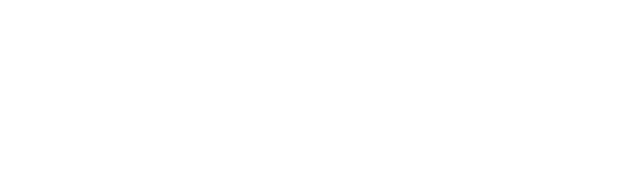
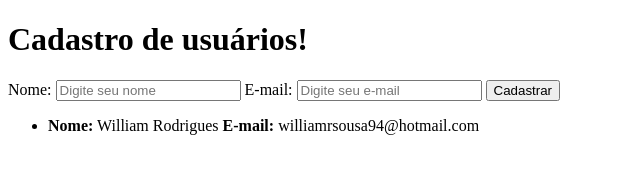
Before and after one commit to willrsousa94/crud-crud-ebac, a plain HTML site: page index.html in a window 1280 px wide. Shown: the whole page, without its empty margins (0-640 px from the left). Drawn offline with Linux system fonts and the light colour scheme.

Commit message:
Form and list structre done

```diff
--- a/index.html
+++ b/index.html
@@ -5,5 +5,24 @@
     <meta name="viewport" content="width=device-width, initial-scale=1.0" />
     <title>Exercício CRUD EBAC</title>
   </head>
-  <body></body>
+  <body>
+    <main>
+      <header>
+        <h1>Cadastro de usuários!</h1>
+      </header>
+      <form>
+        <label for="name">Nome:</label>
+        <input type="text" placeholder="Digite seu nome" name="name" />
+        <label for="email">E-mail:</label>
+        <input type="email" placeholder="Digite seu e-mail" name="email" />
+        <button id="register" type="button">Cadastrar</button>
+      </form>
+      <ul class="user-list">
+        <li>
+          <b>Nome:</b> William Rodrigues
+          <b>E-mail:</b> williamrsousa94@hotmail.com
+        </li>
+      </ul>
+    </main>
+  </body>
 </html>
```
